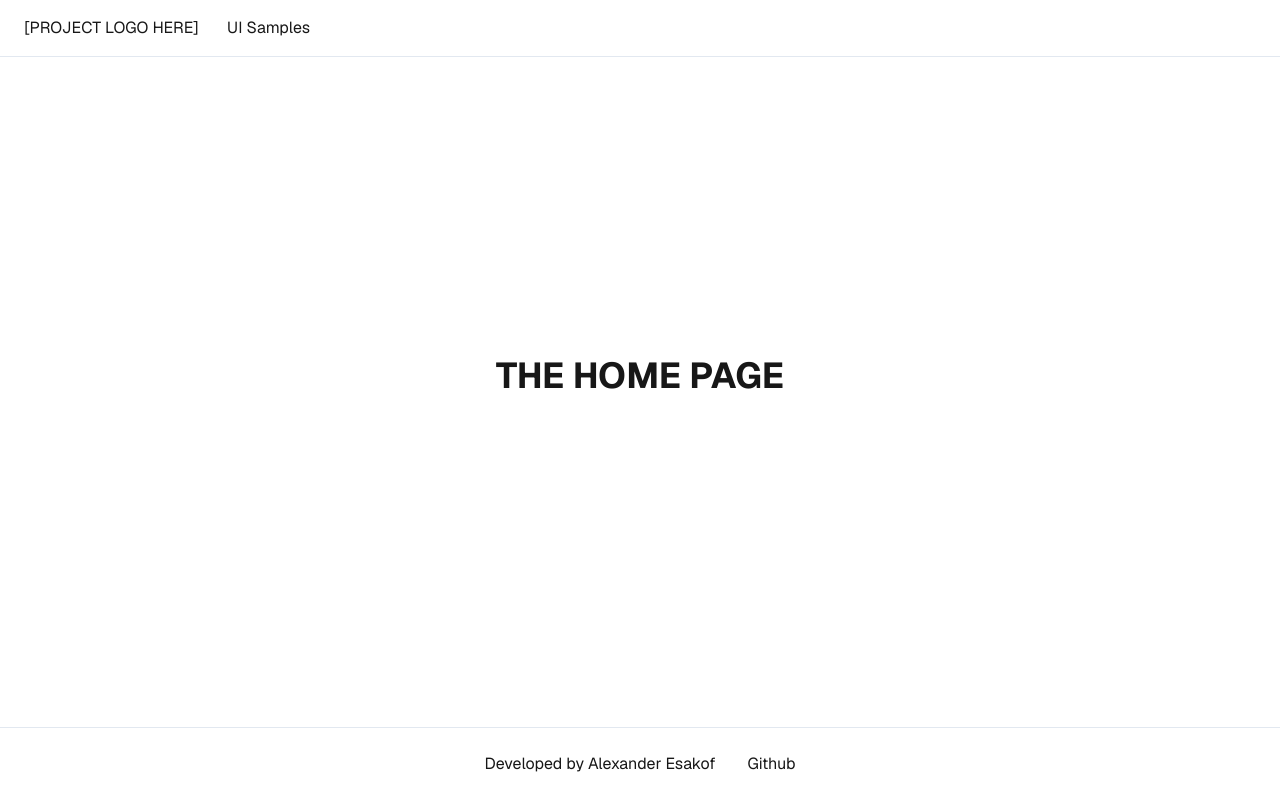
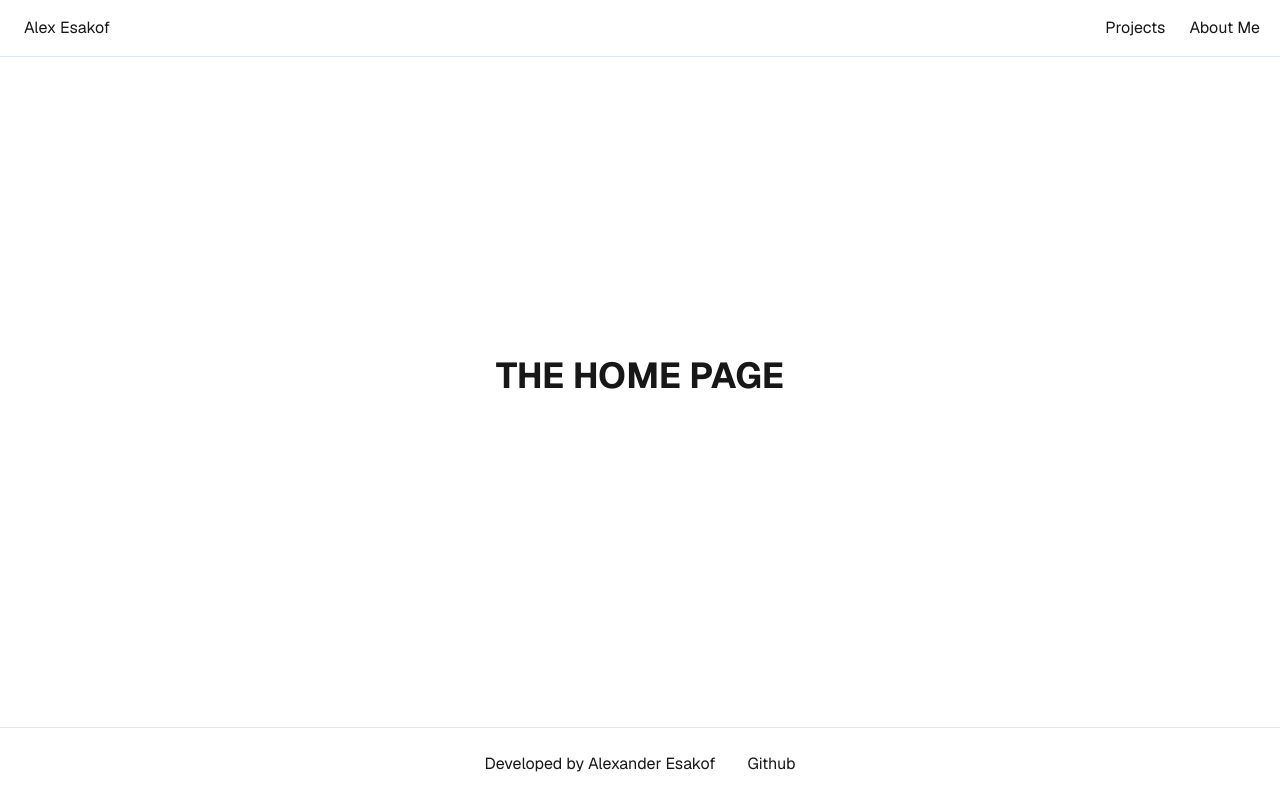
Before and after one commit to aesakof/aesakof.github.io, a Next.js app: page / in a window 1280 px wide. Built offline with nearby package versions, Linux system fonts and the light colour scheme.

Commit message:
Updated NavBar for personal site

```diff
--- a/components/ui/NavBar.tsx
+++ b/components/ui/NavBar.tsx
@@ -3,8 +3,13 @@
 import { useState } from "react"
 import Link from "next/link"
 import { usePathname, useRouter } from "next/navigation"
-import UserMenu from "./UserMenu"
 import { Menu, X } from "lucide-react"
+
+
+const links = [
+    { href: "/projects", label: "Projects" },
+    { href: "/about-me", label: "About Me"},
+]
 
 function MobileLink({href, onClick, children}: {href: string, onClick?: () => void, children:React.ReactNode}) {
     return (
@@ -17,33 +22,32 @@ function MobileLink({href, onClick, children}: {href: string, onClick?: () => vo
 export default function NavBar() {
     const [smallMenuOpen, setSmallMenuOpen] = useState(false)
     const pathname = usePathname()
-    const router = useRouter()
-
-    const publicLinks = [
-        { href: "/ui-samples", label: "UI Samples" }
-    ]
 
     const closeMenu = () => setSmallMenuOpen(false)
 
     return (
         <header className="bg-surface-raised border-b border-border text-text-primary p-2 relative">
             <div className="flex justify-between items-center">
-                <div className="flex">
-                    <Link href="/" className="px-4 py-2">[PROJECT LOGO HERE]</Link>
-                    <div className="md:flex hidden">
-                        {publicLinks.map(link => (
-                            <Link key={link.href} href={link.href} className="px-3 py-2 hover:bg-surface rounded-sm">
-                                {link.label}
-                            </Link>
-                        ))}
-                    </div>
-                </div>
-                <div className="md:flex items-center gap-4 hidden">
-
+                <Link href="/" className="px-4 py-2">Alex Esakof</Link>
+                <div className="md:flex hidden">
+                    {links.map(link => (
+                        <Link key={link.href} href={link.href} className="px-3 py-2 hover:bg-surface rounded-sm">
+                            {link.label}
+                        </Link>
+                    ))}
                 </div>
                 <button onClick={() => setSmallMenuOpen(!smallMenuOpen)} className="md:hidden flex px-4 py-2 hover:bg-surface rounded-sm">
                     {smallMenuOpen ? <X /> : <Menu />}
                 </button>
+                {smallMenuOpen &&
+                    <div className="md:hidden z-50 flex flex-col px-4 py-2 rounded-b-sm absolute top-full left-0 right-0 bg-surface border-b border-border">
+                        {links.map(link => (
+                            <MobileLink key={link.href} href={link.href}>
+                                {link.label}
+                            </MobileLink>
+                        ))}
+                    </div>
+                }
             </div>
         </header>
     )
```
